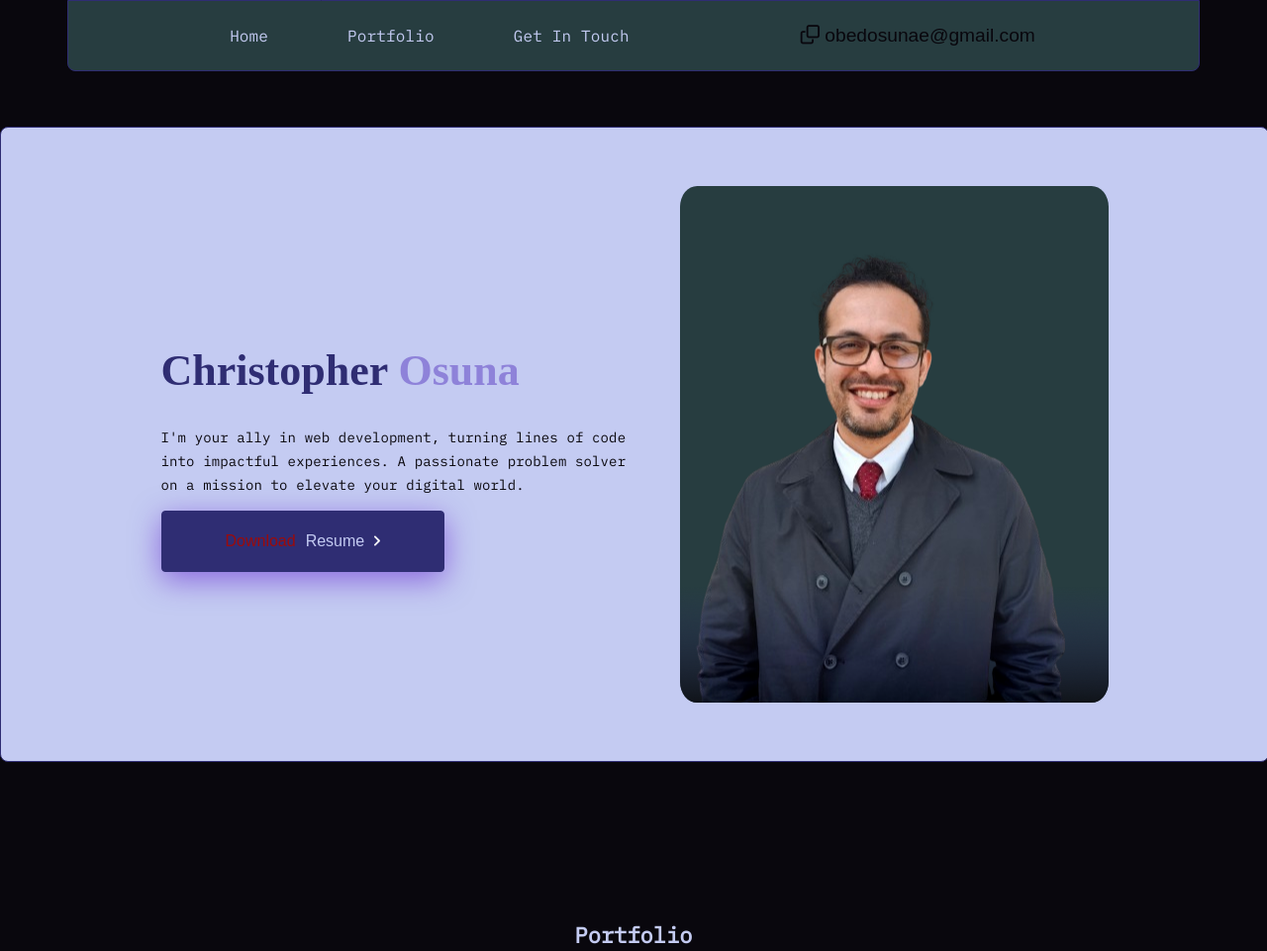
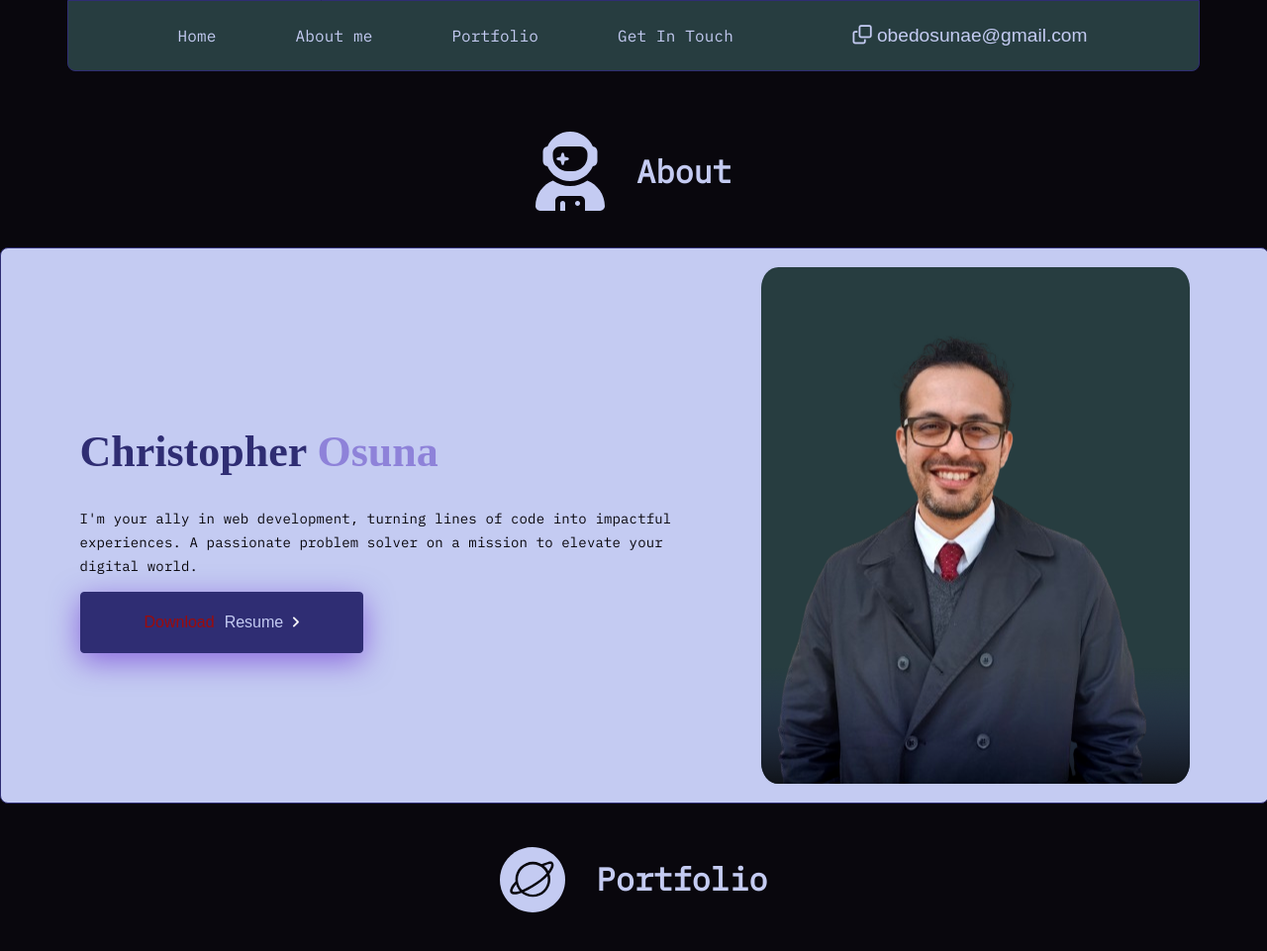
Before and after one commit to ChrisOIchi/portfolio, a plain HTML site: page index.html in a window 1280 px wide. Shown: the top 961 px of the page at 99% size. Drawn offline with Linux system fonts and the light colour scheme.

Commit message:
Update header image alt text, source file, and color styles

```diff
--- a/css/styles.css
+++ b/css/styles.css
@@ -79,7 +79,7 @@ html {
 .email-btn {
   border: none;
   background: inherit;
-  color: var(--color-negro);
+  color: var(--color-blanco);
   font-size: 1.2em; /* Ajusta esto para cambiar el tamaño del texto */
   padding: 1px 10px; /* Ajusta esto para cambiar el tamaño del botón */
   cursor: pointer;
@@ -89,7 +89,7 @@ html {
 
 .email:hover .email-icon,
 .email-btn:hover,
-.portfolio__item a:hover {
+.portfolio__item, .navbar-menu a:hover {
   color: var(--color-violeta); /* Cambia este valor al color que desees para el icono cuando pases el mouse sobre él */
 
 }
@@ -130,19 +130,22 @@ a {
 
 
 /* ================== Header ====================*/
+.separacion-top{
+  margin-top: 8rem;
+
+}
 .header {
   display: flex;
   justify-content: center;
   align-items: center;
-  height: 80vh;
-  gap: 2rem;
+  height: 70vh;
+  gap: 3rem;
   width: 100%;
-  margin-top: 5rem;
   border-radius: 0.5rem;
   border: 1px solid var(--color-morado);
   background: var(--color-blanco);
-  margin-bottom: 8rem;
-  margin-top: 8rem;
+  margin-bottom: 2rem;
+  margin-top: 2rem;
 }
 
 .header__image {
@@ -167,7 +170,7 @@ a {
   font-size: 2.75rem;
 }
 .heading-subtext {
-  width: 30.75rem;
+  width: 40rem;
   color: var(--color-negro);
   font-family: "IBM Plex Mono";
   font-size: 0.875rem;
@@ -255,6 +258,28 @@ a {
   font-size: 16px;
 }
 
+/* aboout */
+
+.about-me{
+  display: flex;
+  flex-direction: column;
+  align-items: center;
+
+}
+
+.about__contenido{
+  display: flex;
+  gap: 2rem;
+  align-items: center;
+  border-radius: 0.5rem;
+}
+.about-me h2 {
+  color: var(--color-blanco);
+  font-family: "IBM Plex Mono";
+  font-size: 32px;
+
+}
+
 
 /*===================== Portafolio ================== */
 .portfolio {
@@ -269,8 +294,8 @@ a {
   margin-bottom: 2rem;
   margin: 0 auto;
   padding: 1rem;
-  margin-bottom: 8rem;
-  margin-top: 8rem;
+  margin-bottom: 5rem;
+  margin-top: 5rem;
 
 }
 
@@ -439,14 +464,7 @@ a {
   padding: 0 auto;
 }
 
-.contact-img{
-  width: 50%;
-  border-radius: 50%;
-  object-fit: cover;
-  width: 6rem;
-  height: 6rem;
-  flex-shrink: 0;
-}
+
 
 .contact-form {
   display: flex;
--- a/index.html
+++ b/index.html
@@ -5,7 +5,9 @@
     <meta charset="UTF-8">
     <meta http-equiv="X-UA-Compatible" content="IE=edge">
     <meta name="viewport" content="width=device-width, initial-scale=1.0">
-    <title>Diseñador Freelancer</title>
+    <!-- icono de la pagina -->
+    <link rel="icon" href="img/casco.svg" type="image/x-icon">
+    <title>Web Developer Freelancer</title>
     <link rel="stylesheet" href="css/normalize.css">
     <link rel="preconnect" href="https://fonts.googleapis.com">
     <link rel="preconnect" href="https://fonts.gstatic.com" crossorigin>
@@ -21,7 +23,7 @@
     <div class=navbar>
         <ul class="navbar-menu">
             <li><a href="#home">Home</a></li>
-            <!-- <li><a href="#about-me">About me</a></li>-->
+            <li><a href="#about-me">About me</a></li>
             <li><a href="#portfolio">Portfolio</a></li>
             <!--<li><a href="#skills">Skills</a></li> -->
             <li><a href="#get-in-touch">Get In Touch</a></li>
@@ -35,9 +37,18 @@
 
         </ul>
     </div>
+    <div id="home" class="home"></div>
+
+    <!-- About me -->
+    <div id="about-me" class="about-me separacion-top">
+        <div class="about__contenido">
+            <img class="about-img" src="img/astronaut.svg" alt="">
+            <h2>About</h2>
+        </div>
+    </div>
 
     <!-- Heading -->
-    <header id="home" class="header">
+    <header  class="header">
         <div class="header__text-box">
             <h1 class="heading-primary">Christopher <span class="highlight">Osuna</span></h1>
             <p class="heading-subtext">I'm your ally in web development, turning lines of code into impactful experiences. A passionate problem solver on a mission to elevate your digital world.</p>
@@ -78,8 +89,12 @@
 
     <!-- Portfolio -->
 
-    <div id="portfolio" class="portfolio">
-        <h2>Portfolio</h2>
+    <div id="portfolio" class="about-me">
+        <div class="about__contenido">
+            <img class="about-img" src="img/planet.svg" alt="">
+            <h2>Portfolio</h2>
+        </div>
+    </div>
 
         <div class="portfolio__container">
             <div class="portfolio__item">
@@ -135,6 +150,12 @@
 
 
     <!-- Contact -->
+    <div id="portfolio" class="about-me">
+        <div class="about__contenido">
+            <img class="contact-img" src="img/rocket.svg" alt="">
+            <h2>Contact</h2>
+        </div>
+    </div>
 
     <div class="contact">
         <h2>Get In Touch</h2>
@@ -147,7 +168,6 @@
 <!-- Contact Form -->
 <section id="get-in-touch" class="contact-form">
     <div class="contactme">
-        <img class="contact-img" src="img/zorro_correo.png" alt="">
         <h2>Contact me...</h2>
     </div>
     <form name="contact" action="/enviar.php" data-netlify="true" method="POST">
```
Also changed, not shown: img/astronaut.svg (added), img/casco.png (added), img/casco.svg (added), img/lobo.jpeg (deleted), img/mi_foto.png (deleted), img/planet.svg (added), img/rocket.svg (added), img/zorro-transparente.png (deleted), 1 other file.
